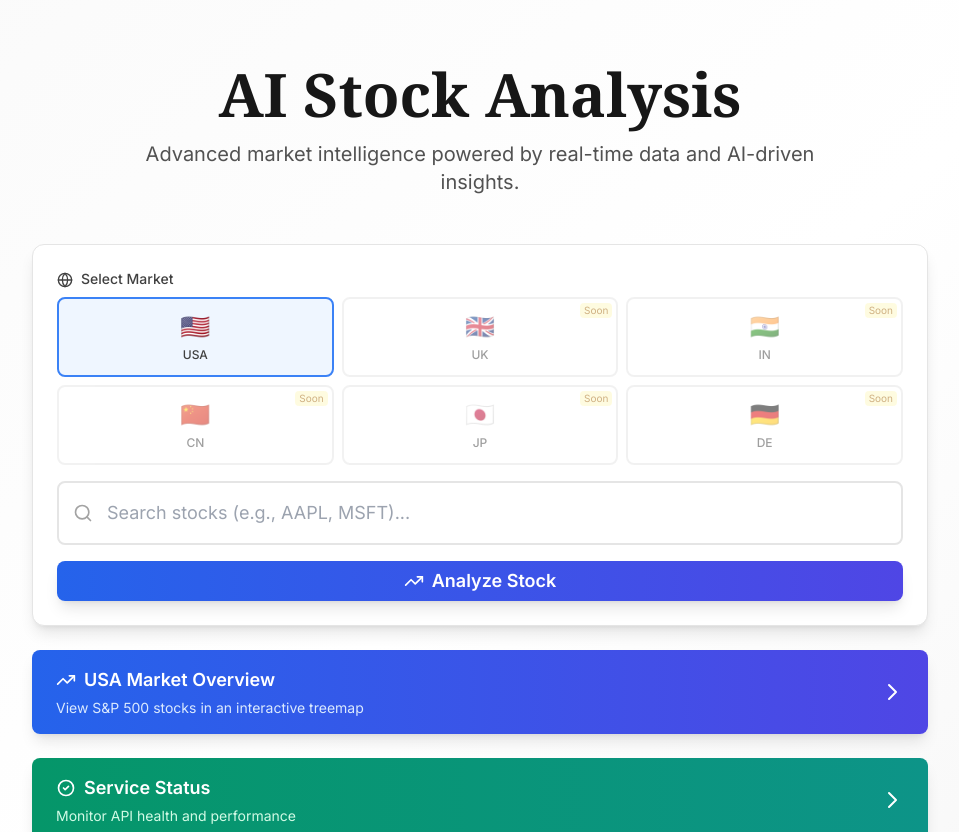
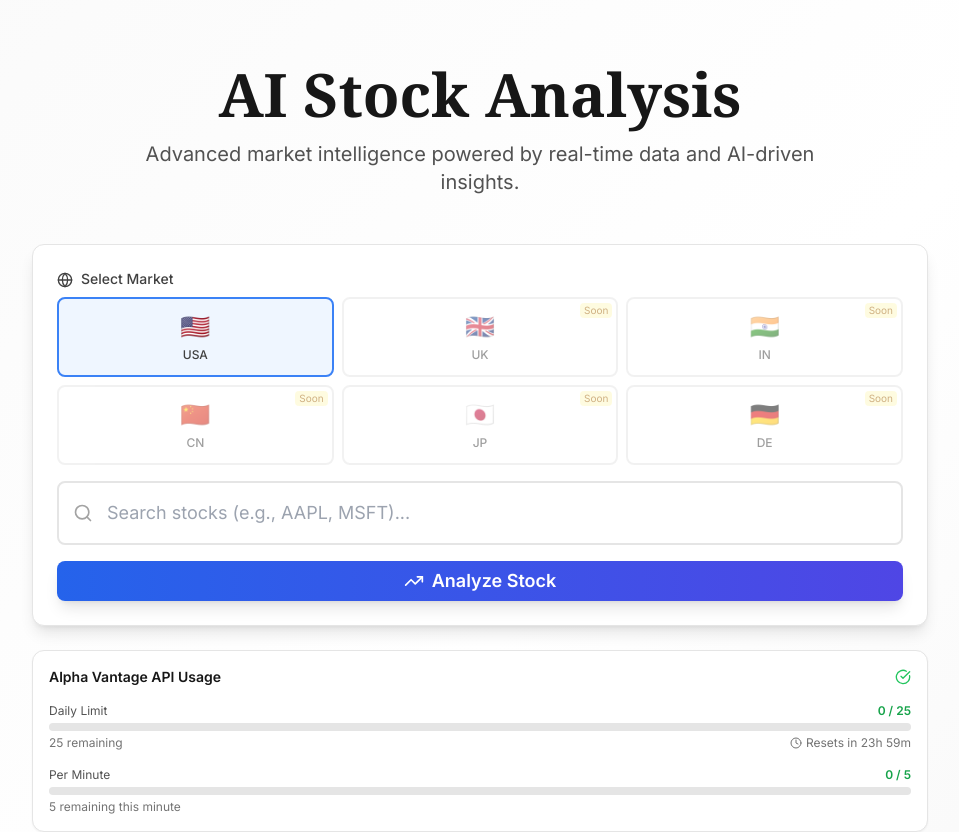
Before and after one commit to gajjela521/stock-ai-platform, a Next.js app: page / in a window 1280 px wide. Shown: the top 832 px of the page, without its empty margins (160-1119 px from the left). Built offline with nearby package versions, Linux system fonts and the light colour scheme.

Commit message:
Add API usage display component to home page

```diff
--- a/app/page.tsx
+++ b/app/page.tsx
@@ -1,4 +1,5 @@
 import { StockSearch } from "@/components/StockSearch";
+import { APIUsageDisplay } from "@/components/APIUsageDisplay";
 import Link from "next/link";
 import { TrendingUp } from "lucide-react";
 
@@ -19,6 +20,11 @@ export default function Home() {
           {/* Search Card */}
           <div className="animate-in fade-in slide-in-from-bottom-8 duration-700 delay-150">
             <StockSearch />
+          </div>
+
+          {/* API Usage Display */}
+          <div className="animate-in fade-in slide-in-from-bottom-8 duration-700 delay-200">
+            <APIUsageDisplay />
           </div>
 
           {/* Market Overview Link */}
--- /dev/null
+++ b/components/APIUsageDisplay.tsx
@@ -0,0 +1,136 @@
+"use client";
+
+import { useEffect, useState } from "react";
+import { getUsageStats } from "@/lib/apiUsageTracker";
+import { Card } from "./ui/Card";
+import { AlertCircle, CheckCircle, Clock } from "lucide-react";
+
+export function APIUsageDisplay() {
+    const [stats, setStats] = useState({
+        dailyUsed: 0,
+        dailyLimit: 25,
+        dailyRemaining: 25,
+        minuteUsed: 0,
+        minuteLimit: 5,
+        minuteRemaining: 5,
+        resetIn: 0,
+    });
+
+    useEffect(() => {
+        const updateStats = () => {
+            setStats(getUsageStats());
+        };
+
+        updateStats();
+        const interval = setInterval(updateStats, 1000);
+        return () => clearInterval(interval);
+    }, []);
+
+    const dailyPercentage = (stats.dailyUsed / stats.dailyLimit) * 100;
+    const minutePercentage = (stats.minuteUsed / stats.minuteLimit) * 100;
+
+    const getDailyColor = () => {
+        if (dailyPercentage >= 90) return "text-red-600 dark:text-red-400";
+        if (dailyPercentage >= 70) return "text-yellow-600 dark:text-yellow-400";
+        return "text-green-600 dark:text-green-400";
+    };
+
+    const getMinuteColor = () => {
+        if (minutePercentage >= 80) return "text-red-600 dark:text-red-400";
+        if (minutePercentage >= 60) return "text-yellow-600 dark:text-yellow-400";
+        return "text-green-600 dark:text-green-400";
+    };
+
+    const formatTime = (seconds: number) => {
+        const hours = Math.floor(seconds / 3600);
+        const minutes = Math.floor((seconds % 3600) / 60);
+        const secs = seconds % 60;
+
+        if (hours > 0) return `${hours}h ${minutes}m`;
+        if (minutes > 0) return `${minutes}m ${secs}s`;
+        return `${secs}s`;
+    };
+
+    return (
+        <Card className="p-4">
+            <div className="space-y-4">
+                <div className="flex items-center justify-between">
+                    <h3 className="text-sm font-semibold text-neutral-900 dark:text-white">
+                        Alpha Vantage API Usage
+                    </h3>
+                    {stats.dailyRemaining > 0 ? (
+                        <CheckCircle className="w-4 h-4 text-green-500" />
+                    ) : (
+                        <AlertCircle className="w-4 h-4 text-red-500" />
+                    )}
+                </div>
+
+                {/* Daily Usage */}
+                <div>
+                    <div className="flex items-center justify-between text-xs mb-1">
+                        <span className="text-neutral-600 dark:text-neutral-400">Daily Limit</span>
+                        <span className={`font-semibold ${getDailyColor()}`}>
+                            {stats.dailyUsed} / {stats.dailyLimit}
+                        </span>
+                    </div>
+                    <div className="w-full bg-neutral-200 dark:bg-neutral-700 rounded-full h-2">
+                        <div
+                            className={`h-2 rounded-full transition-all duration-300 ${dailyPercentage >= 90
+                                    ? "bg-red-500"
+                                    : dailyPercentage >= 70
+                                        ? "bg-yellow-500"
+                                        : "bg-green-500"
+                                }`}
+                            style={{ width: `${Math.min(dailyPercentage, 100)}%` }}
+                        />
+                    </div>
+                    <div className="flex items-center justify-between text-xs mt-1">
+                        <span className="text-neutral-500 dark:text-neutral-400">
+                            {stats.dailyRemaining} remaining
+                        </span>
+                        <span className="text-neutral-500 dark:text-neutral-400 flex items-center gap-1">
+                            <Clock className="w-3 h-3" />
+                            Resets in {formatTime(stats.resetIn)}
+                        </span>
+                    </div>
+                </div>
+
+                {/* Per-Minute Usage */}
+                <div>
+                    <div className="flex items-center justify-between text-xs mb-1">
+                        <span className="text-neutral-600 dark:text-neutral-400">Per Minute</span>
+                        <span className={`font-semibold ${getMinuteColor()}`}>
+                            {stats.minuteUsed} / {stats.minuteLimit}
+                        </span>
+                    </div>
+                    <div className="w-full bg-neutral-200 dark:bg-neutral-700 rounded-full h-2">
+                        <div
+                            className={`h-2 rounded-full transition-all duration-300 ${minutePercentage >= 80
+                                    ? "bg-red-500"
+                                    : minutePercentage >= 60
+                                        ? "bg-yellow-500"
+                                        : "bg-green-500"
+                                }`}
+                            style={{ width: `${Math.min(minutePercentage, 100)}%` }}
+                        />
+                    </div>
+                    <div className="text-xs mt-1 text-neutral-500 dark:text-neutral-400">
+                        {stats.minuteRemaining} remaining this minute
+                    </div>
+                </div>
+
+                {stats.dailyRemaining === 0 && (
+                    <div className="p-2 bg-red-50 dark:bg-red-900/20 border border-red-200 dark:border-red-800 rounded text-xs text-red-800 dark:text-red-200">
+                        <strong>Daily limit reached!</strong> Please wait {formatTime(stats.resetIn)} for reset.
+                    </div>
+                )}
+
+                {stats.minuteRemaining === 0 && stats.dailyRemaining > 0 && (
+                    <div className="p-2 bg-yellow-50 dark:bg-yellow-900/20 border border-yellow-200 dark:border-yellow-800 rounded text-xs text-yellow-800 dark:text-yellow-200">
+                        <strong>Rate limit!</strong> Wait 60 seconds before next request.
+                    </div>
+                )}
+            </div>
+        </Card>
+    );
+}
```
